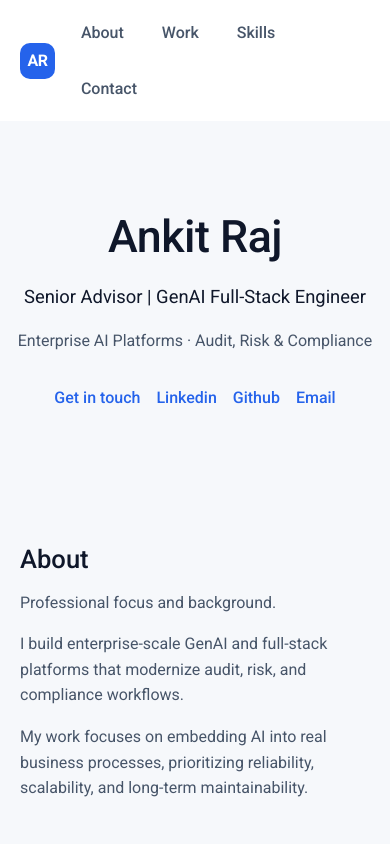
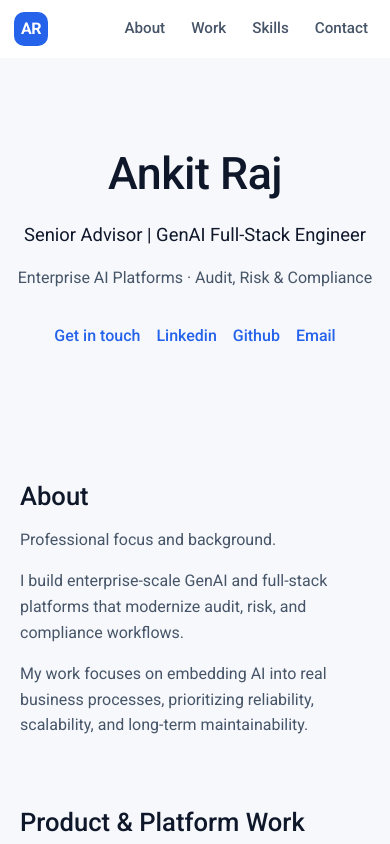
Before and after one commit to Ankit-96/ankit-raj, a React (Vite) app: page / in a window 390 px wide. Shown: the top 844 px of the page. Built offline with nearby package versions, Linux system fonts and the light colour scheme.

Commit message:
Refactor theme.css for consistent formatting

```diff
--- a/src/styles/theme.css
+++ b/src/styles/theme.css
@@ -29,6 +29,7 @@
   color: #ffffff;
   background: var(--accent);
   letter-spacing: -0.5px;
+  flex: 0 0 auto;
 }
 
 .site-links {
@@ -51,6 +52,7 @@
   text-decoration: none;
 }
 
+/* Footer */
 .site-footer {
   border-top: 1px solid var(--border-light);
   background: #ffffff;
@@ -88,3 +90,45 @@
   color: var(--text-primary);
   text-decoration: none;
 }
+
+/* =========================
+   MOBILE HEADER FIXES
+========================= */
+
+@media (max-width: 640px) {
+  .site-nav {
+    padding: 10px 14px;
+    gap: 10px;
+  }
+
+  .site-brand {
+    width: 34px;
+    height: 34px;
+    border-radius: 10px;
+  }
+
+  /* Prevent wrapping; allow horizontal scroll instead */
+  .site-links {
+    flex-wrap: nowrap;
+    overflow-x: auto;
+    -webkit-overflow-scrolling: touch;
+    gap: 10px;
+    padding-bottom: 2px;
+    max-width: calc(100vw - 70px); /* leaves room for brand */
+  }
+
+  /* hide scrollbar (still scrollable) */
+  .site-links::-webkit-scrollbar {
+    display: none;
+  }
+
+  .site-links {
+    scrollbar-width: none;
+  }
+
+  .site-link {
+    white-space: nowrap;
+    padding: 6px 8px;
+    font-size: 0.95rem;
+  }
+}
```
Lines whose indentation alone changed are shown as unchanged.
